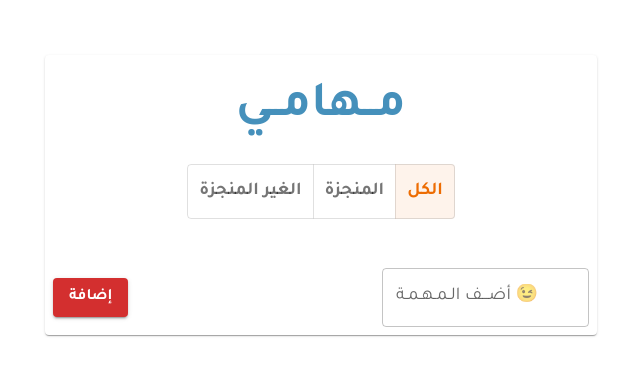
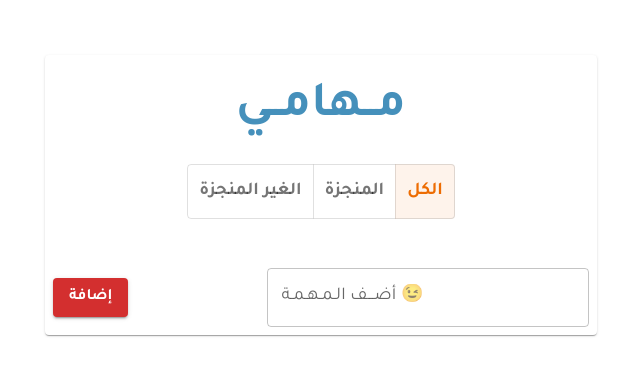
Before and after one commit to TahaAbdoo/TodoList, a React (Vite) app: page / in a window 1280 px wide. Shown: the part 205-580 px from the top of the page, without its empty margins (319-959 px from the left). Built offline with nearby package versions, Linux system fonts and the light colour scheme.

Commit message:
Fix Text Feild Size Problem

```diff
--- a/src/Components/Card/TodoCard.jsx
+++ b/src/Components/Card/TodoCard.jsx
@@ -7,9 +7,9 @@ import Add from "../Button/Add";
 import Typography from "@mui/material/Typography";
 import TextField from "@mui/material/TextField";
 import InsertTodo from "../TextInput/InsertTodo";
+import Grid from "@mui/material/Grid";
 import Todo from "../Todo/Todo";
 import "../Todo/Todo.css";
-//import "../styles/fonts.css";
 import { useState } from "react";
 import { v4 as uuidv4 } from "uuid";
 import AlertMo from "../alert/Alert";
@@ -26,6 +26,7 @@ export default function TodoCard() {
   const [filter, setFilter] = useState("all");
   const [open, setOpen] = useState(false);
   const [DeleteId, setDeleteId] = useState(null);
+
   const ButtonLabel = EditId !== null ? "تعديل" : "إضافة";
   //***Add Todo***
   function AddTodo(todo) {
@@ -205,15 +206,20 @@ export default function TodoCard() {
               display: "flex",
               justifyContent: "space-between",
               alignItems: "center",
+              gap: "30px",
             }}
           >
+            <div>
               <Add
                 ButtonLabel={ButtonLabel}
                 AddTodoFunction={AddTodo}
                 Todo={{ id: uuidv4(), title: input }}
                 ClearInput={ClearInput}
               />
+            </div>
+            <div style={{ width: "60%", marginLeft: "30px" }}>
               <InsertTodo input={input} setInput={setInput} />
+            </div>
           </CardActions>
         </Card>
       </Container>
--- a/src/Components/TextInput/InsertTodo.jsx
+++ b/src/Components/TextInput/InsertTodo.jsx
@@ -9,6 +9,7 @@ export default function InsertTodo({ input, setInput }) {
         variant="outlined"
         dir="rtl"
         color="error"
+        fullWidth
         className="tajawal-bold"
         value={input}
         onChange={(e) => {
```
Lines whose indentation alone changed are shown as unchanged.
